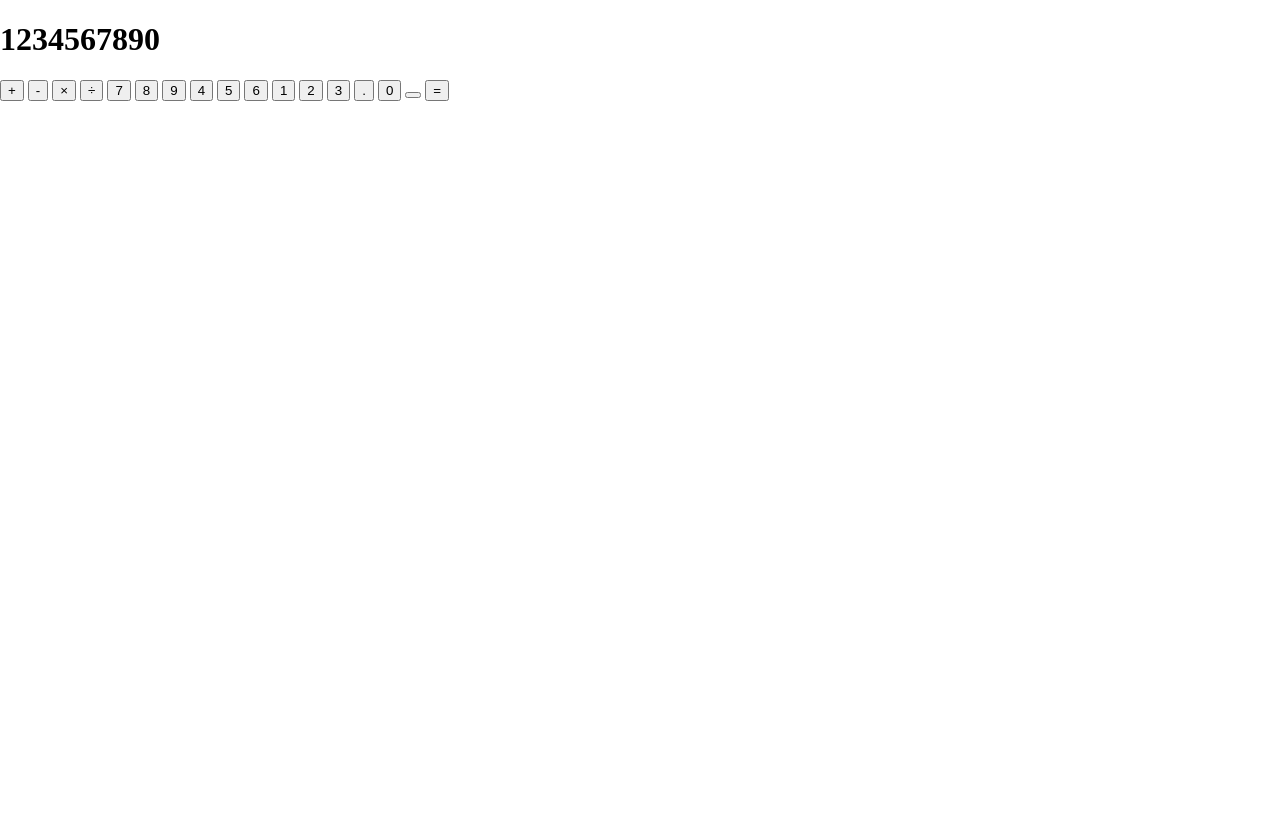
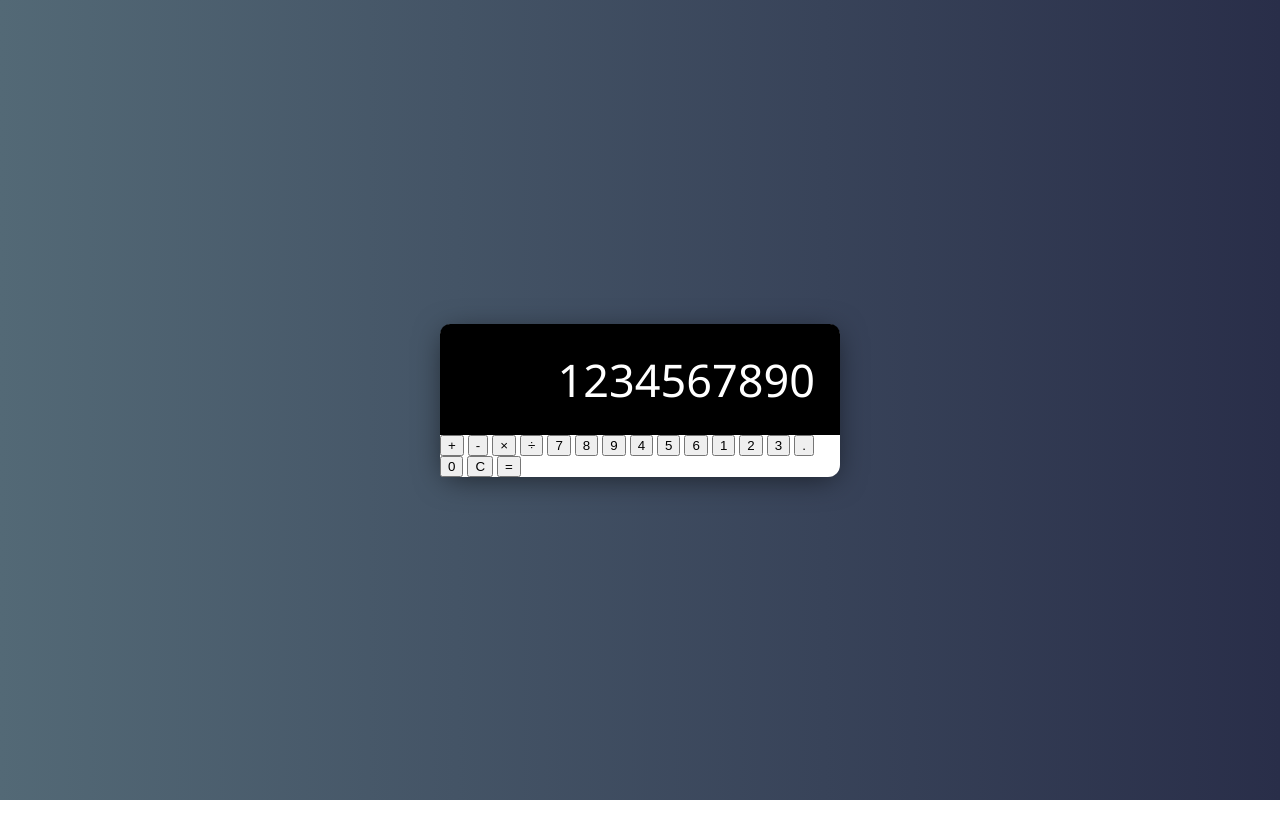
Before and after one commit to LeslieLopez25/calculator, a plain HTML site: page index.html in a window 1280 px wide. After the commit the page ends 800 px from the top, so only its background shows below. Drawn offline with Linux system fonts and the light colour scheme.

Commit message:
Display css

```diff
--- a/index.html
+++ b/index.html
@@ -33,7 +33,7 @@
             <button value="3">3</button>
             <button class="decimal" value=".">.</button>
             <button value="0">0</button>
-            <button class="clear" id="clear-btn"></button>
+            <button class="clear" id="clear-btn">C</button>
             <button class="equal-sign operator" value="=">=</button>
         </div>
     </div>
--- a/style.css
+++ b/style.css
@@ -1,3 +1,4 @@
+@import url("https://fonts.googleapis.com/css2?family=Noto+Sans&display=swap");
 
 html {
   box-sizing: border-box;
@@ -6,4 +7,52 @@ html {
 body {
   margin: 0;
   min-height: 100vh;
+  display: flex;
+  justify-content: center;
+  align-items: center;
+  background: linear-gradient(to right, #536976, #292e49);
 }
+
+.calculator {
+  background: white;
+  width: 400px;
+  border-radius: 12px;
+  box-shadow: 0 5px 30px -5px rgba(0, 0, 0, 0.6);
+}
+
+/* DISPLAY */
+.calculator-display {
+  background: black;
+  color: white;
+  margin: 0;
+  display: flex;
+  align-items: center;
+  justify-content: flex-end;
+  border-radius: 10px 10px 0 0;
+}
+
+.calculator-display h1 {
+  margin: 0;
+  padding: 25px;
+  font-size: 45px;
+  font-family: "Noto Sans", sans-serif;
+  font-weight: 100;
+  overflow: auto;
+}
+
+/* CUSTOM SCROLLBAR */
+::-webkit-scrollbar {
+  width: 10px;
+}
+
+::-webkit-scrollbar-track {
+  background: #f1f1f1;
+}
+
+::-webkit-scrollbar-thumb {
+  background: #888;
+}
+
+::-webkit-scrollbar-thumb:hover {
+  background: #555;
+}
```
